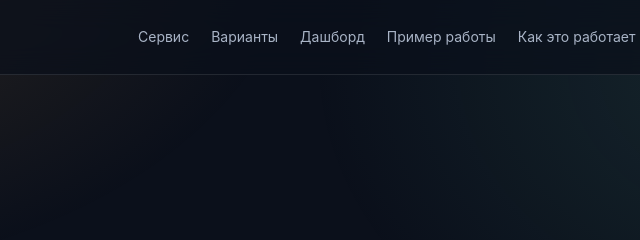
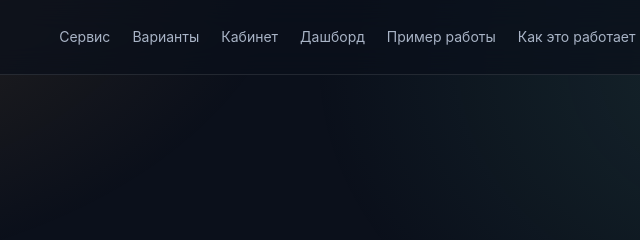
Before and after one commit to Donkodio/mediawerstak-site, a plain HTML site: page contact.html in a window 1280 px wide. Shown: the top 240 px of the page, 386-1026 px from the left. Drawn offline with Linux system fonts and the light colour scheme.

Commit message:
cabinet: contact.html

```diff
--- a/contact.html
+++ b/contact.html
@@ -104,6 +104,7 @@ footer{padding:44px 0 60px;border-top:1px solid var(--line);color:var(--muted);f
 <nav class="links">
 <a href="index.html#service">Сервис</a>
 <a href="index.html#plans">Варианты</a>
+<a href="cabinet.html">Кабинет</a>
 <a href="panel.html">Дашборд</a>
 <a href="index.html#topics">Пример работы</a>
 <a href="index.html#how">Как это работает</a>
```
